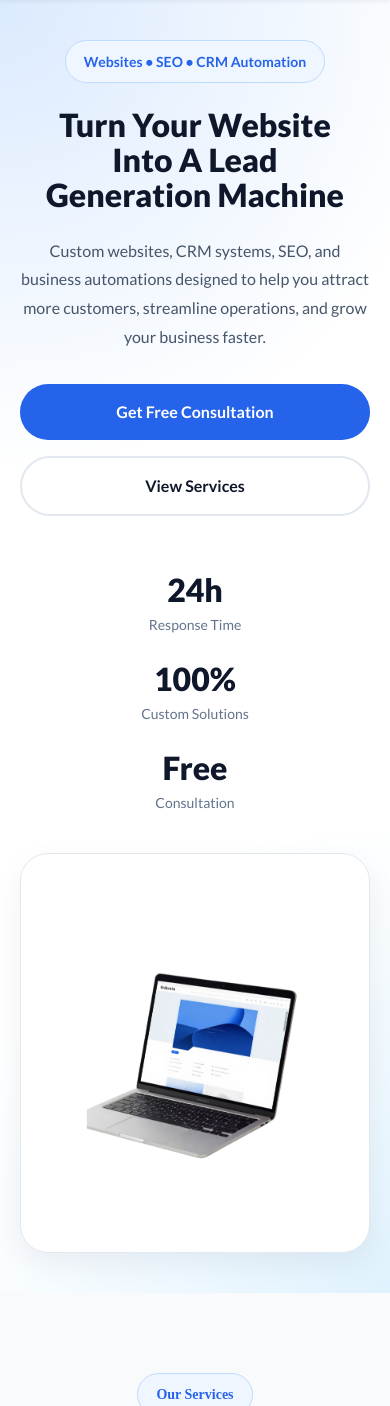
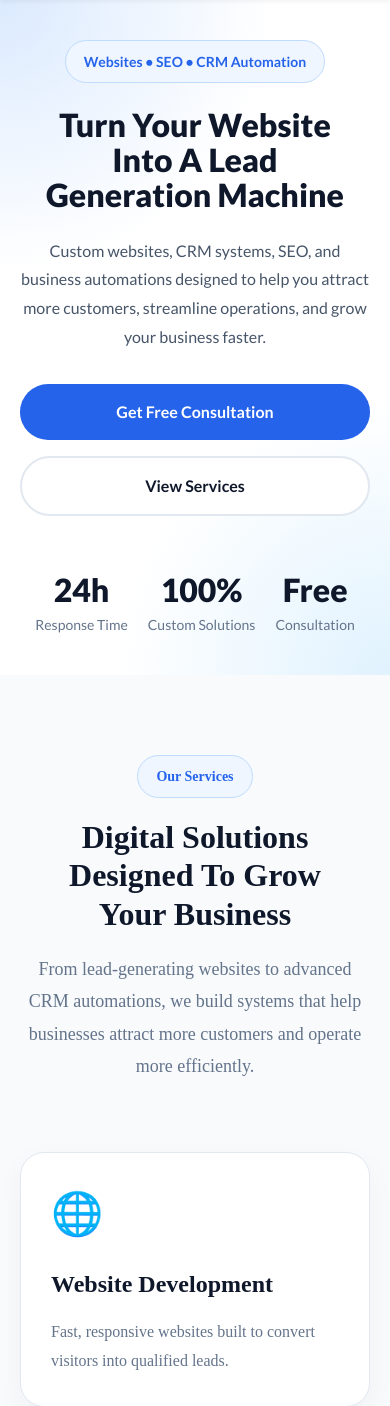
Before and after one commit to jhums04/jbdigitalsolutions, a WordPress theme: template front-page.php in a window 390 px wide. Shown: the part 91-1497 px from the top of the page. Run offline with PHP 8.4 and a stand-in for WordPress, Linux system fonts and the light colour scheme; the site name, menu and one post (Sample post) are stand-ins, and other content is empty.

Commit message:
make it responsive

```diff
--- a/css/front-page.css
+++ b/css/front-page.css
@@ -322,8 +322,11 @@
     }
 
     .hero-stats {
-        flex-direction: column;
         gap: 20px;
+    }
+
+    .hero-image.bento {
+      display: none;
     }
 
 }
--- a/header.php
+++ b/header.php
@@ -46,7 +46,7 @@
             }
             ?>
             <div class="nav-cta">
-                <a href="/contact" class="cta-button">Schedule a Call</a>
+                <a href="/free-consultation" class="cta-button">Schedule a Call</a>
             </div>
         </nav>
     </div>
```
